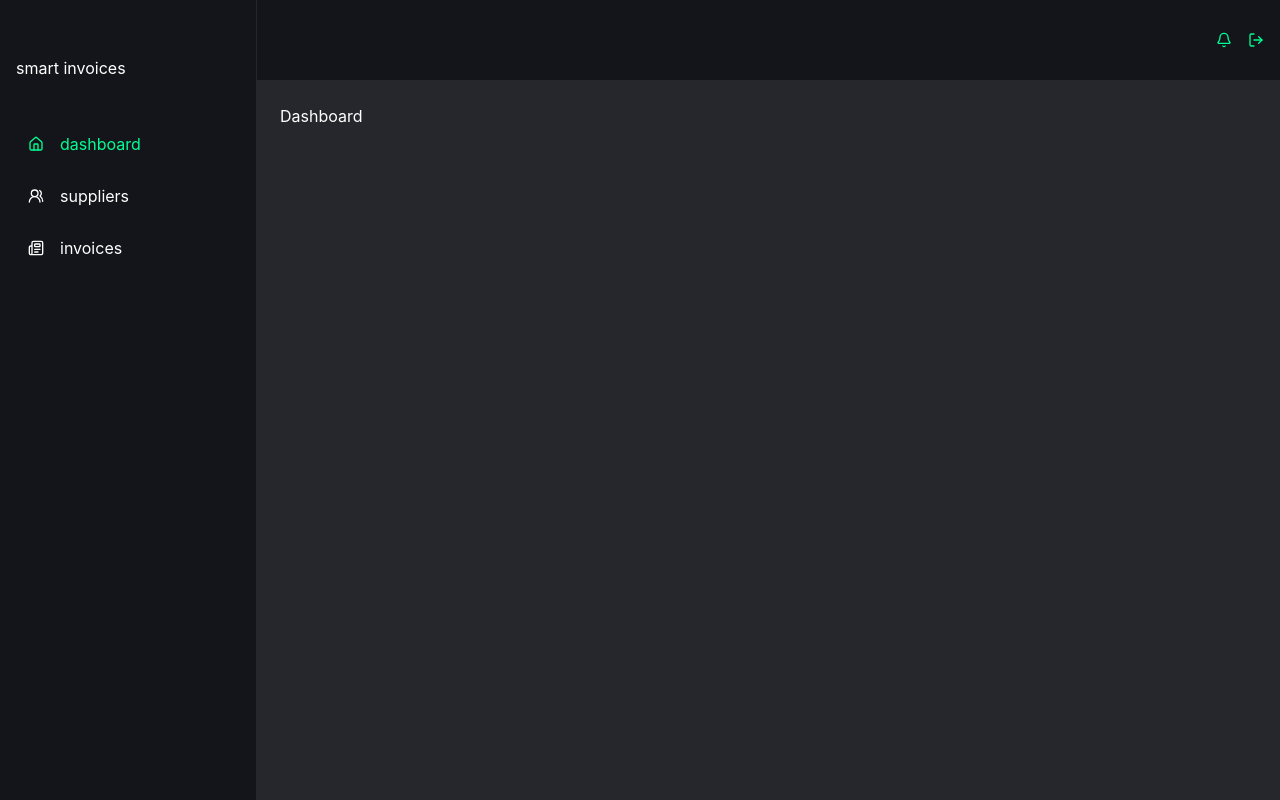
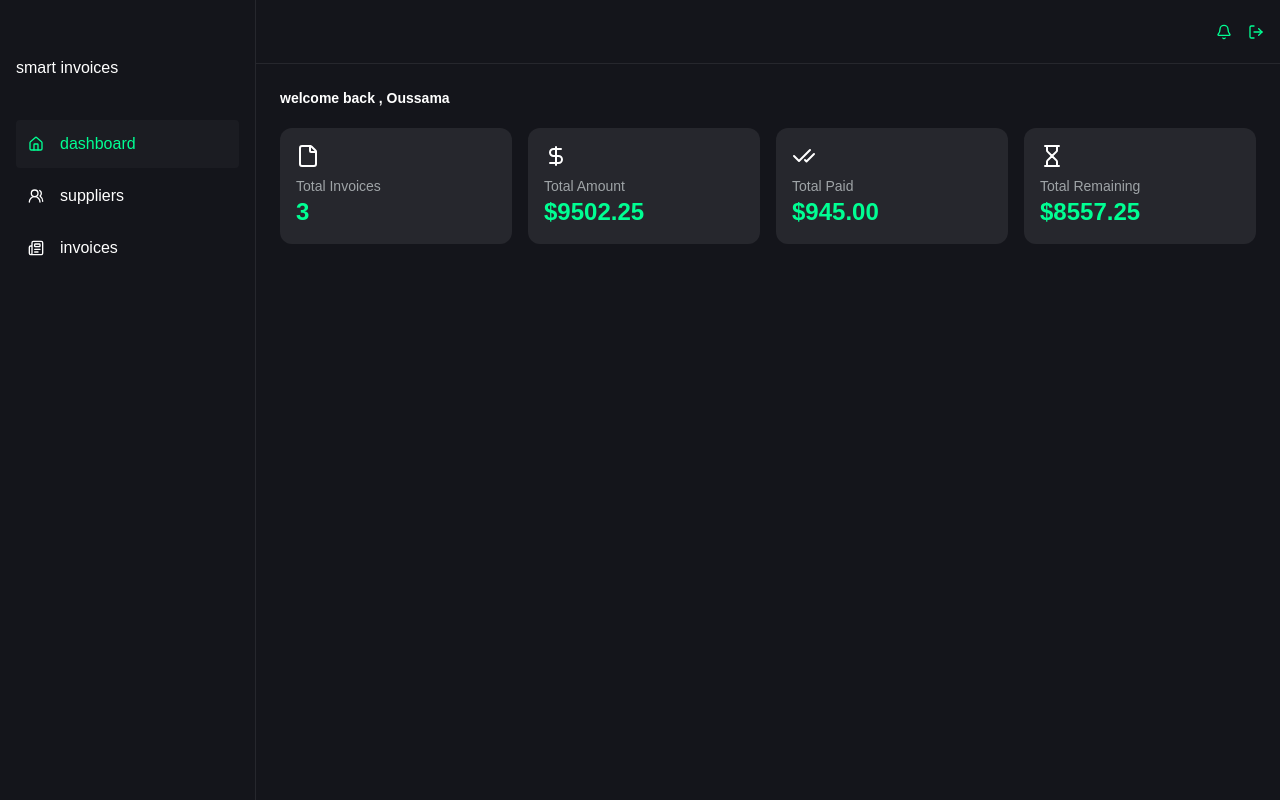
Before and after one commit to alione10-lm/smart-invoices-frontend, a React (Vite) app in the folder client/: page / in a window 1280 px wide. Built offline with nearby package versions, Linux system fonts and the light colour scheme.

Commit message:
start implementing dashboard page

```diff
--- a/client/src/App.jsx
+++ b/client/src/App.jsx
@@ -1,5 +1,6 @@
 import { BrowserRouter, Route, Routes } from "react-router-dom";
 import AppLayout from "./components/Layouts/AppLayout";
+import Dashboard from "./pages/Dashboard";
 
 const App = () => {
     return (
@@ -9,7 +10,7 @@ const App = () => {
                 <Route path="/register" element={<h1>register</h1>} />
 
                 <Route element={<AppLayout />}>
-                    <Route path="/" element={<h1>Dashboard</h1>} />
+                    <Route path="/" element={<Dashboard />} />
 
                     <Route path="/suppliers" element={<h1>Suppliers</h1>} />
                     <Route
--- a/client/src/components/Layouts/AppLayout.jsx
+++ b/client/src/components/Layouts/AppLayout.jsx
@@ -1,17 +1,16 @@
-import { Bell, LogOut } from "lucide-react";
 import Sidebar from "../Sidebar";
 import { Outlet } from "react-router-dom";
+import Header from "../ui/Header";
+
 const AppLayout = () => {
     return (
-        <div className="flex min-h-screen bg-secondary ">
+        <div className="flex h-screen overflow-hidden">
             <Sidebar />
 
-            <div className="flex-1">
-                <header className="flex bg-background items-center justify-end h-20 border-l border-secondary gap-4 w-full p-4  ">
-                    <Bell className="text-primary" size={16} />
-                    <LogOut className="text-primary" size={16} />
-                </header>
-                <main className="flex-1 w-full p-6">
+            <div className="flex flex-1 flex-col">
+                <Header />
+
+                <main className="flex-1 overflow-y-auto p-6">
                     <Outlet />
                 </main>
             </div>
--- a/client/src/components/Sidebar.jsx
+++ b/client/src/components/Sidebar.jsx
@@ -19,7 +19,7 @@ const NAVLINKS = {
 
 const Sidebar = () => {
     return (
-        <nav className="w-64 h-screen bg-background  p-4">
+        <aside className="w-64 min-h-screen border-r border-secondary bg-background  p-4">
             <h1 className="my-10">smart invoices</h1>
             {Object.entries(NAVLINKS).map(([key, link]) => (
                 <NavLink
@@ -31,7 +31,7 @@ const Sidebar = () => {
                     {link.name}
                 </NavLink>
             ))}
-        </nav>
+        </aside>
     );
 };
 
--- /dev/null
+++ b/client/src/components/ui/Header.jsx
@@ -0,0 +1,12 @@
+import { Bell, LogOut } from "lucide-react";
+
+const Header = () => {
+    return (
+        <header className="flex bg-background  items-center justify-end h-16 border-b border-secondary gap-4 w-full p-4  ">
+            <Bell className="text-primary" size={16} />
+            <LogOut className="text-primary" size={16} />
+        </header>
+    );
+};
+
+export default Header;
--- a/client/src/index.css
+++ b/client/src/index.css
@@ -122,13 +122,13 @@
 
 @layer base {
     * {
-        @apply border-border outline-ring/50 font-inter;
+        @apply border-border outline-ring/50 font-mono;
     }
     body {
         @apply bg-background text-foreground;
     }
 }
 
-nav a.active {
-    @apply text-primary bg-background/30 rounded;
+aside a.active {
+    @apply text-primary bg-muted rounded;
 }
--- /dev/null
+++ b/client/src/pages/Dashboard.jsx
@@ -0,0 +1,67 @@
+import { CheckCheck, DollarSign, File, Hourglass } from "lucide-react";
+import { useEffect } from "react";
+
+const dummyData = {
+    success: true,
+    message: "Success",
+    data: {
+        supplierId: "69dcaf8815d4b5705d2c147e",
+        supplierName: "mch Supplies",
+        totalInvoices: 3,
+        totalAmount: 9502.25,
+        totalPaid: 945,
+        totalRemaining: 8557.25,
+        percentage: 0,
+        invoicesByStatus: {
+            unpaid: 2,
+            partially_paid: 1,
+            paid: 0,
+        },
+    },
+};
+
+const Dashboard = () => {
+    return (
+        <div className="">
+            <h1 className="text-sm font-bold mb-5 text-secondary-foreground">
+                welcome back , Oussama
+            </h1>
+            <div className="w-full grid gap-4 grid-cols-4">
+                <StatsCard
+                    title="Total Invoices"
+                    value={dummyData.data.totalInvoices}
+                    icon={<File />}
+                />
+                <StatsCard
+                    title="Total Amount"
+                    value={`$${dummyData.data.totalAmount.toFixed(2)}`}
+                    icon={<DollarSign />}
+                />
+                <StatsCard
+                    title="Total Paid"
+                    value={`$${dummyData.data.totalPaid.toFixed(2)}`}
+                    icon={<CheckCheck />}
+                />
+                <StatsCard
+                    title="Total Remaining"
+                    value={`$${dummyData.data.totalRemaining.toFixed(2)}`}
+                    icon={<Hourglass />}
+                />
+            </div>
+        </div>
+    );
+};
+
+const StatsCard = ({ title, value, icon }) => {
+    return (
+        <div className="p-4 bg-secondary rounded-lg shadow">
+            {icon}
+            <h2 className="text-sm font-medium text-muted-foreground mt-2">
+                {title}
+            </h2>
+            <p className="text-2xl font-bold text-primary">{value}</p>
+        </div>
+    );
+};
+
+export default Dashboard;
```
Also changed, not shown: 1 other file (tests, documents, lock files or other folders).
